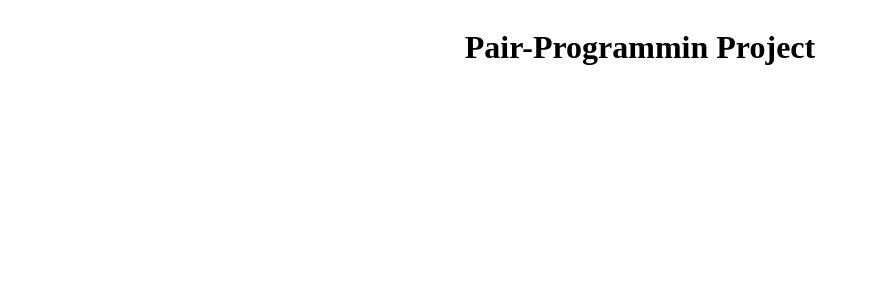
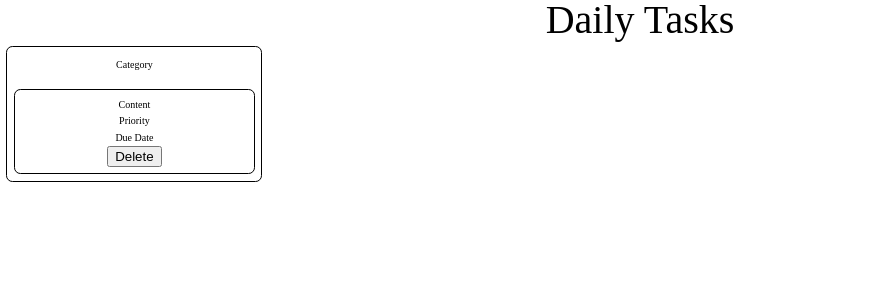
Before and after one commit to joey2005/TaskManager, a React (Create React App) app in the folder task-manager/: page / in a window 1280 px wide. Shown: the top 300 px of the page, without its empty margins (0-872 px from the left). Built offline with nearby package versions, Linux system fonts and the light colour scheme; the HTML template or start-up script is replaced by a standard one.

Commit message:
body and style added

```diff
--- a/task-manager/src/App.js
+++ b/task-manager/src/App.js
@@ -1,9 +1,13 @@
-import './App.scss';
+import "./App.scss";
+import ListingTask from "./components/ListingTask/ListingTask";
 
 function App() {
   return (
     <div className="App">
-      <h1>Pair-Programmin Project</h1>
+      <header className="header">
+        <h1 className="header__title">Daily Tasks</h1>
+      </header>
+      <ListingTask />
     </div>
   );
 }
--- a/task-manager/src/App.scss
+++ b/task-manager/src/App.scss
@@ -1,5 +1,8 @@
-.App {
+@use "./styles/partials/css-reset" as *;
+@use "./styles/partials/fonts" as *;
+
+.header {
   display: flex;
   justify-content: center;
-  align-items: flex-start;
+  align-items: center;
 }
--- /dev/null
+++ b/task-manager/src/components/ListingTask/ListingTask.js
@@ -0,0 +1,24 @@
+import React, { Component } from "react";
+import "./ListingTask.scss";
+
+class ListingTask extends Component {
+  render() {
+    return (
+      <>
+        <section className="tasks">
+          <div className="tasks__container">
+            <h2 className="tasks__category">Category</h2>
+            <div className="task">
+              <p className="task__content">Content</p>
+              <p className="task__priority">Priority</p>
+              <p className="task__date">Due Date</p>
+              <button className="task__btton">Delete</button>
+            </div>
+          </div>
+        </section>
+      </>
+    );
+  }
+}
+
+export default ListingTask;
--- /dev/null
+++ b/task-manager/src/components/ListingTask/ListingTask.scss
@@ -0,0 +1,44 @@
+.tasks {
+  margin: 0.4rem;
+  width: 20%;
+
+  &__container {
+    border: solid 0.1rem black;
+    border-radius: 0.4rem;
+    display: flex;
+    align-items: center;
+    justify-content: center;
+    flex-direction: column;
+  }
+  &__category {
+    padding: 0.4rem;
+    margin: 0.4rem;
+  }
+}
+.task {
+  width: 95%;
+  padding: 0.4rem;
+  margin: 0.4rem;
+  border: solid 0.1rem rgb(0, 0, 0);
+  border-radius: 0.4rem;
+  display: flex;
+  align-items: center;
+  justify-content: center;
+  flex-direction: column;
+  &__content {
+    margin-top: 0.2rem;
+    margin-bottom: 0.2rem;
+  }
+  &__priority {
+    margin-top: 0.2rem;
+    margin-bottom: 0.2rem;
+  }
+  &__date {
+    margin-top: 0.2rem;
+    margin-bottom: 0.2rem;
+  }
+  &__button {
+    margin-top: 0.2rem;
+    margin-bottom: 0.2rem;
+  }
+}
--- /dev/null
+++ b/task-manager/src/styles/partials/_css-reset.scss
@@ -0,0 +1,127 @@
+html,
+body,
+div,
+span,
+applet,
+object,
+iframe,
+h1,
+h2,
+h3,
+h4,
+h5,
+h6,
+p,
+blockquote,
+pre,
+a,
+abbr,
+acronym,
+address,
+big,
+cite,
+code,
+del,
+dfn,
+em,
+img,
+ins,
+kbd,
+q,
+s,
+samp,
+small,
+strike,
+strong,
+sub,
+sup,
+tt,
+var,
+b,
+u,
+i,
+center,
+dl,
+dt,
+dd,
+ol,
+ul,
+li,
+fieldset,
+form,
+label,
+legend,
+table,
+caption,
+tbody,
+tfoot,
+thead,
+tr,
+th,
+td,
+article,
+aside,
+canvas,
+details,
+embed,
+figure,
+figcaption,
+footer,
+header,
+hgroup,
+menu,
+nav,
+output,
+ruby,
+section,
+summary,
+time,
+mark,
+audio,
+video {
+  margin: 0;
+  padding: 0;
+  border: 0;
+  font-size: 100%;
+  font: inherit;
+  vertical-align: baseline;
+}
+/* HTML5 display-role reset for older browsers */
+article,
+aside,
+details,
+figcaption,
+figure,
+footer,
+header,
+hgroup,
+menu,
+nav,
+section {
+  display: block;
+}
+body {
+  line-height: 1;
+}
+ol,
+ul {
+  list-style: none;
+}
+blockquote,
+q {
+  quotes: none;
+}
+blockquote:before,
+blockquote:after,
+q:before,
+q:after {
+  content: "";
+  content: none;
+}
+table {
+  border-collapse: collapse;
+  border-spacing: 0;
+}
+* {
+  box-sizing: border-box;
+}
--- /dev/null
+++ b/task-manager/src/styles/partials/_fonts.scss
@@ -0,0 +1,7 @@
+body {
+  font-size: 10px;
+}
+
+h1 {
+  font-size: 2.5rem;
+}
```
